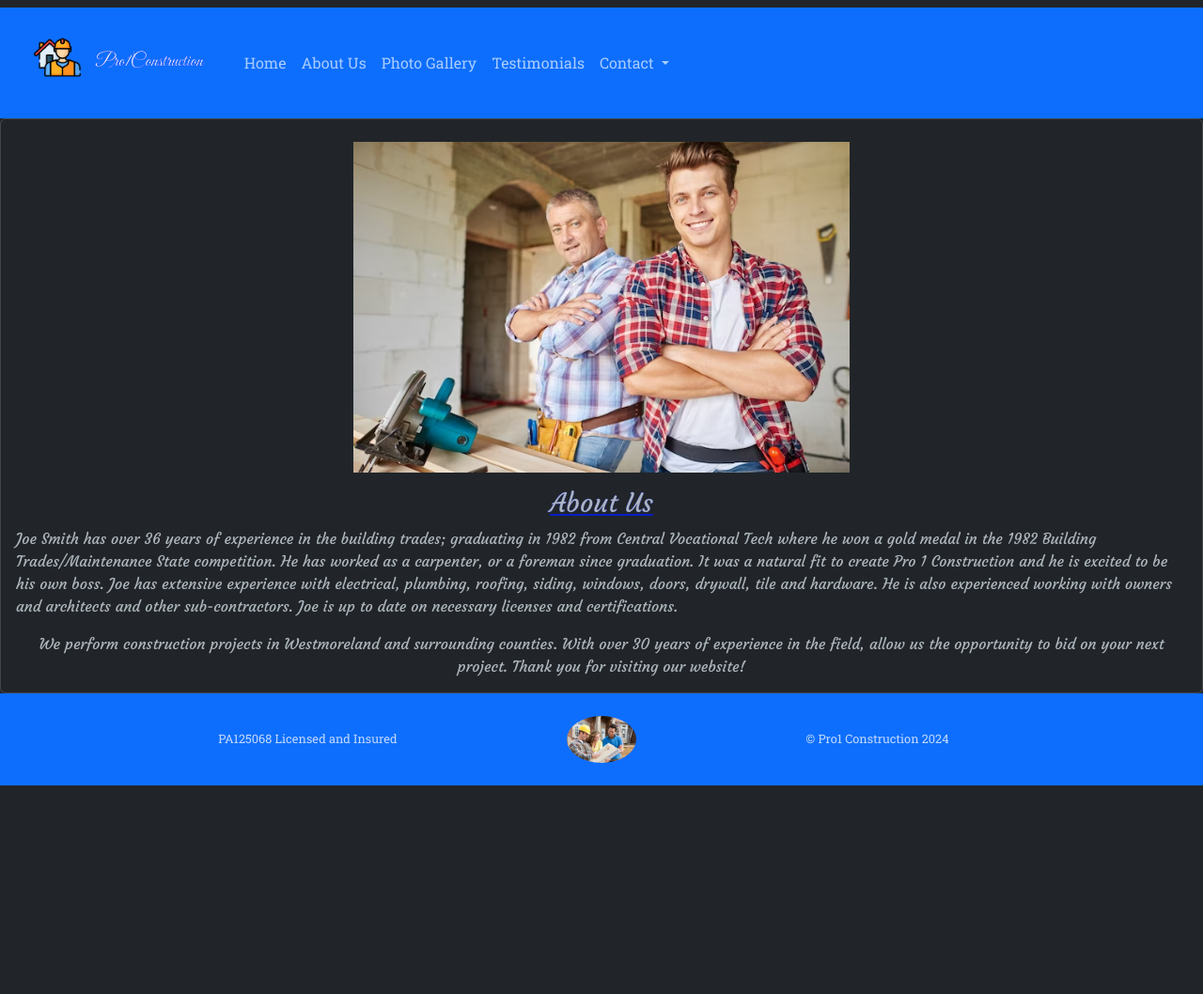
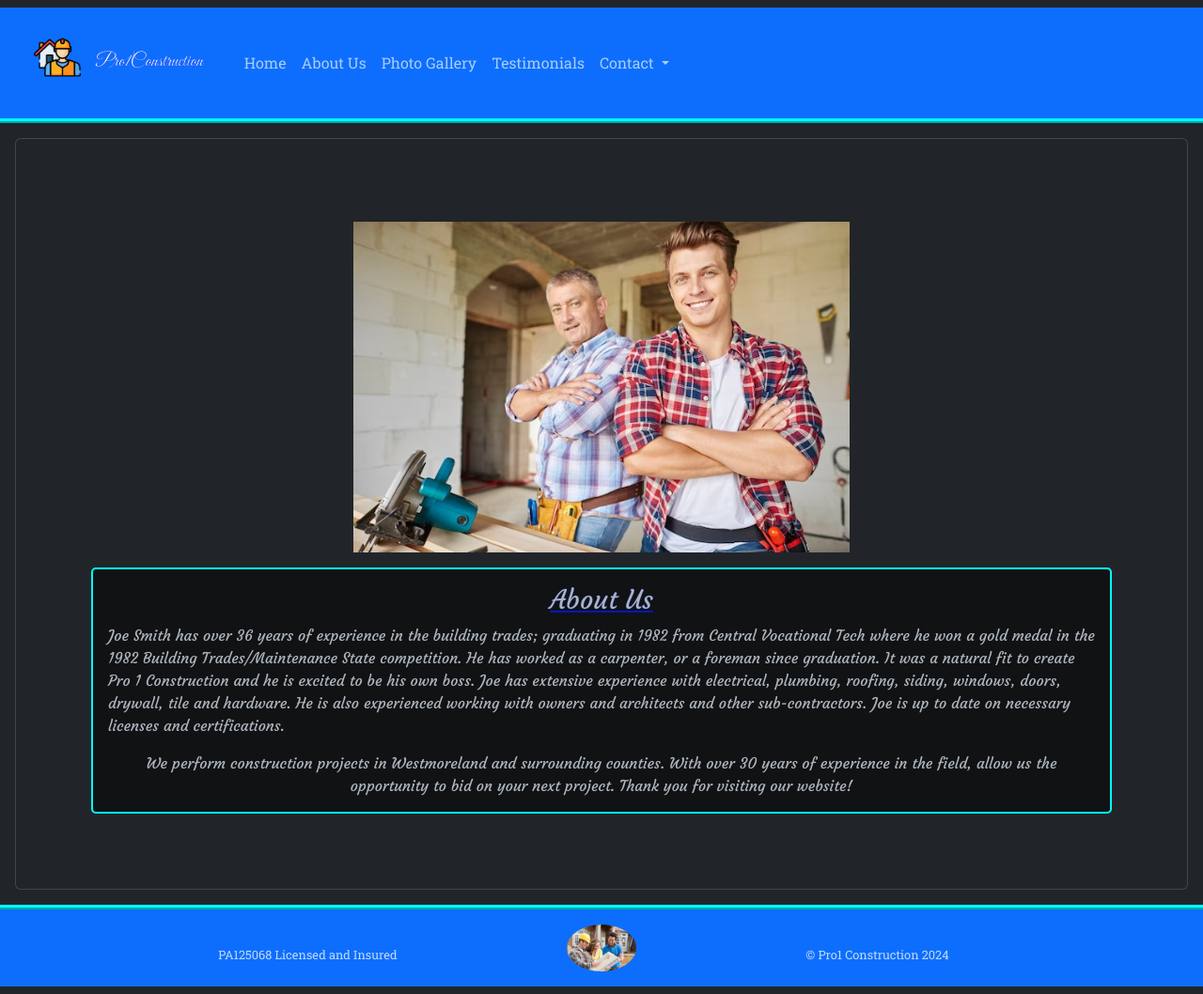
Before and after one commit to danielwmartin1/first-website, a website: page components/about.html in a window 1280 px wide. Shown: the whole page at 94% size. Before the commit the page ends 844 px from the top, so only its background shows below. Drawn offline with nearby package versions, Linux system fonts and the light colour scheme.

Commit message:
Refactor footer components for improved layout and responsiveness; update links and add dynamic year display

```diff
--- a/components/about.html
+++ b/components/about.html
@@ -76,16 +76,16 @@
       </div>
     </div>
 
-    <div class="container-fluid bg-primary footer">
-      <footer class="d-flex flex-wrap justify-content-between align-items-center py-2 my-3">
+    <div style="z-index: 1000" class="container-fluid bg-primary footer">
+      <footer class="d-flex pt-3 justify-content-between align-items-center">
         <ul class="nav col-4 justify-content-end">
           <li class="nav-item1">
             <p class="nav-link footer-text px-1 mb-0">PA125068 Licensed and Insured</p>
           </li>
         </ul>
-        <a href="../index.html"
-          class="col-4 d-flex align-items-center justify-content-center mb-3 mb-md-0 me-md-auto link-body-emphasis text-decoration-none">
-          <img class="footer-image" height="75" src="happycoupleconstruction.jpg" alt="Happy couple at construction site">
+        <a href="index.html"
+          class="col-4 d-flex align-items-center justify-content-center mb-3 pb-3 mb-md-0 me-md-auto link-body-emphasis text-decoration-none">
+          <img class="footer-image" src="../components/happycoupleconstruction.jpg" alt="Happy couple construction">
         </a>
         <p class="col-4 mb-0 px-1 footer-text">© Pro1 Construction <span id="year"></span></p>
         <script>
@@ -93,7 +93,6 @@
         </script>
       </footer>
     </div>
-    </div>
   </body>
 
 </html>
--- a/components/proj2.css
+++ b/components/proj2.css
@@ -105,6 +105,20 @@ footer {
   background-color: #0d6efd;
 }
 
+.card, .card-body{
+  background-color: rgba(0, 0, 0, 0.5);
+  color: var(--text-color);
+  border: 2px solid aqua;
+  border-radius: 5px;
+  margin: 1rem;
+  height: 100vh !important;
+  display: flex;
+  flex-direction: column;
+  justify-content: center;
+  align-items: center;
+  padding: 4rem;
+}
+
 /* Card Styles */
 .card-header, .card-title {
   font-family: var(--font-family-quaternary);
@@ -173,6 +187,30 @@ cite {
   padding: 0 !important;
 }
 
+.container-fluid {
+  display: flex;
+  flex-direction: row;
+  justify-content: center;
+  align-items: center;
+  flex-wrap: nowrap;
+  width: 100%;
+  padding-right: 1rem;
+  padding-left: 1rem;
+}
+
+nav {
+  display: flex;
+  flex-direction: column;
+  justify-content: center;
+  align-items: center;
+  width: 100%;
+  border-bottom: 5px ridge aqua !important;
+
+}
+
+div > footer {
+  border-top: 5px ridge aqua !important;
+}
 
 /* Responsive Styles */
 @media (max-width: 768px) {
@@ -194,8 +232,9 @@ cite {
   .dropdown-item:hover {
     font-size: 1rem;
   }
-  .about-img {
-    height: 40vh;
+  .card, .card-body {
+    height: auto !important;
+    padding: 2rem;
   }
 }
 
@@ -211,7 +250,7 @@ cite {
   .dropdown-item:hover {
     font-size: 0.9rem;
   }
-  .about-img {
-    height: 50vh;
+  .card, .card-body {
+    padding: 1rem;
   }
 }
```
Also changed, not shown: components/Testimonials.html (+10 -7 lines), components/gallery.html (+5 -8 lines), components/photo-grid.html (+5 -6 lines), components/photo-grid2.html (+5 -6 lines), index.html (+4 -3 lines).
